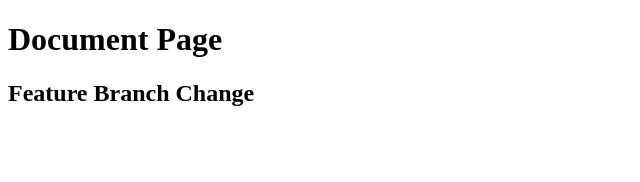
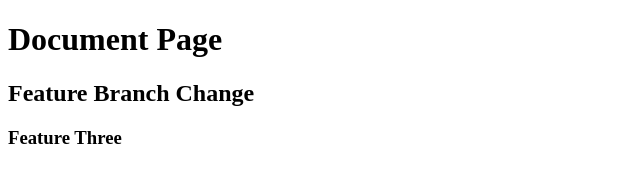
Before and after one commit to aadilsnovasys/changetast, a plain HTML site: page index.html in a window 1280 px wide. Shown: the whole page, without its empty margins (0-640 px from the left). Drawn offline with Linux system fonts and the light colour scheme.

Commit message:
feature change

```diff
--- a/index.html
+++ b/index.html
@@ -9,6 +9,7 @@
 
     <h1>Document Page</h1>
     <h2>Feature Branch Change</h2>
+    <h3>Feature Three</h3>
 
 </body>
 </html>
```
